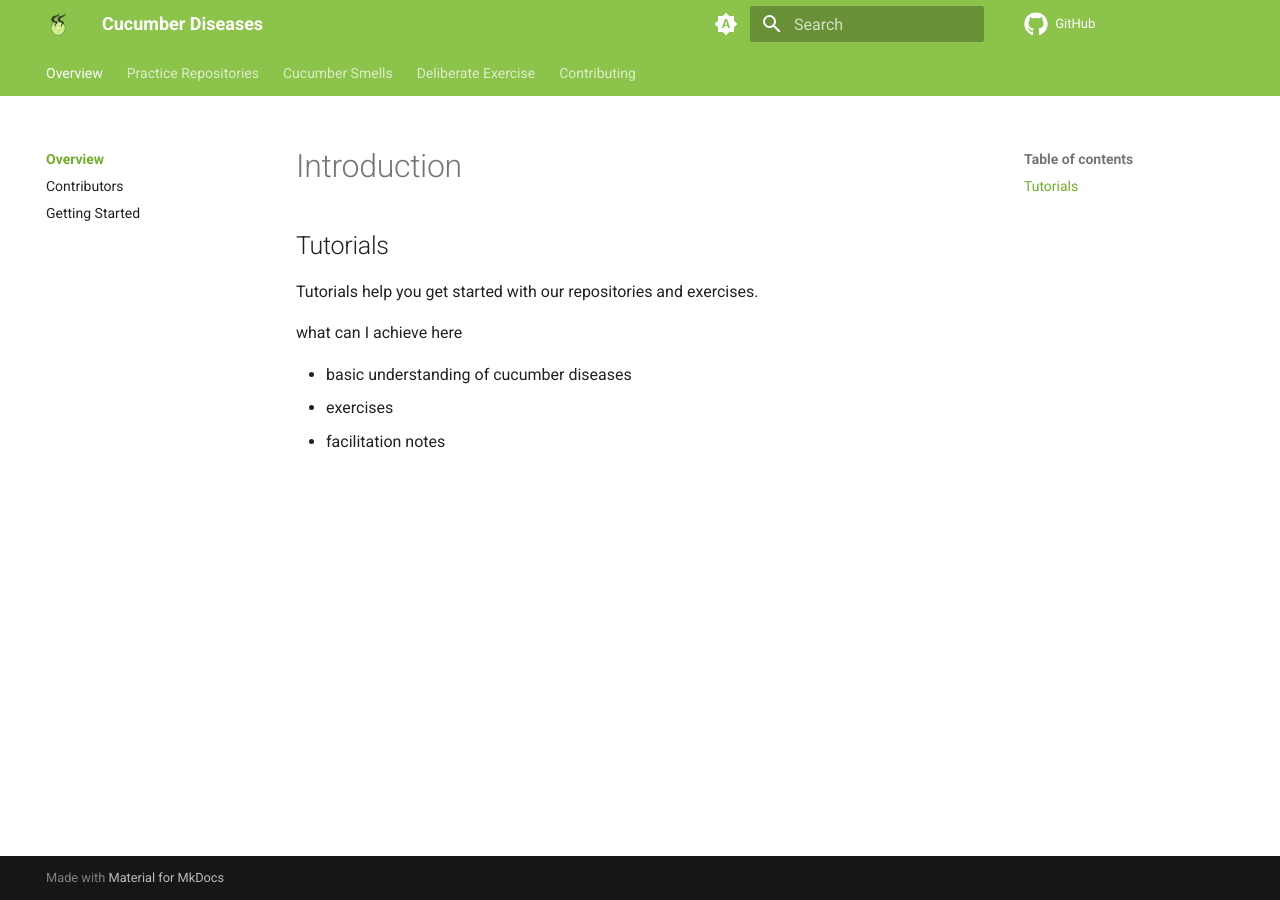
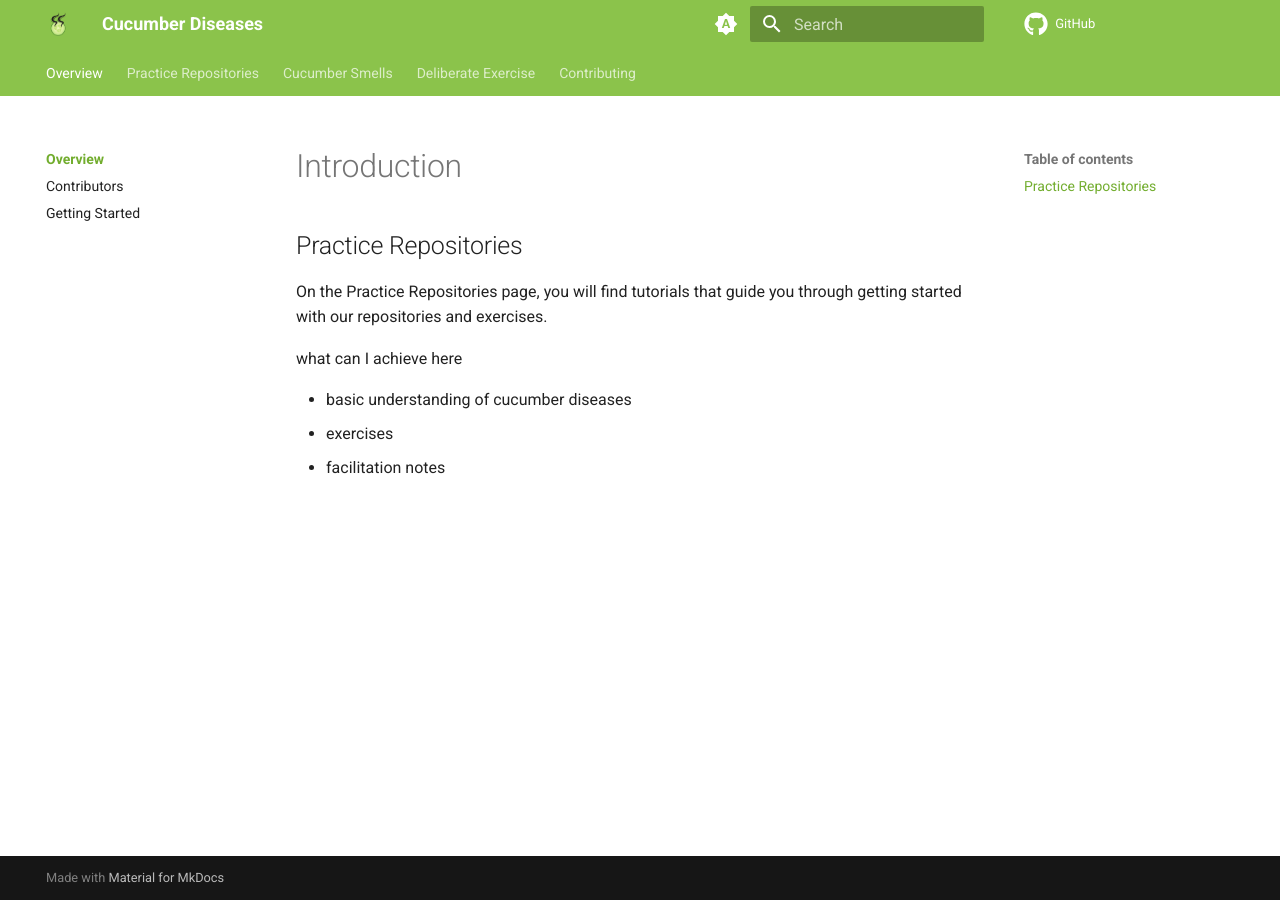
Before and after one commit to Cucumber-Diseases/cucumber-diseases.github.io, an MkDocs documentation site: the page built from docs/index.md, in a window 1280 px wide. Built offline with MkDocs 1.6.1 and Material for MkDocs 9.7.7, drawn with Linux system fonts in a browser that asks for light colours.

Commit message:
Update index.md

```diff
--- a/docs/index.md
+++ b/docs/index.md
@@ -1,8 +1,8 @@
 # Introduction
 
-## Tutorials
+## Practice Repositories
 
-Tutorials help you get started with our repositories and exercises.
+On the Practice Repositories page, you will find tutorials that guide you through getting started with our repositories and exercises.
 
 
 
```
